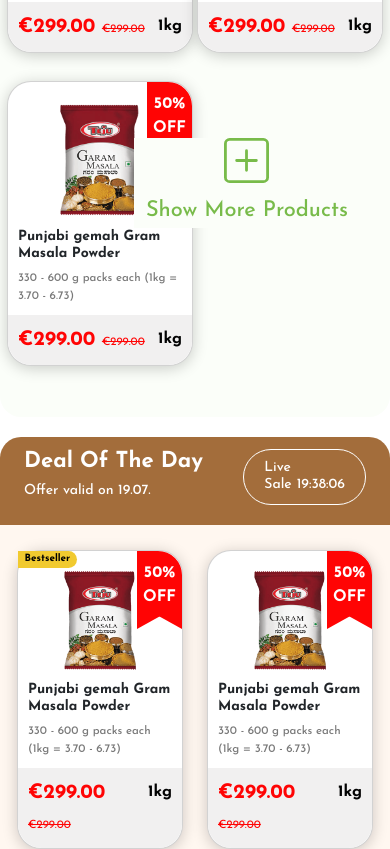
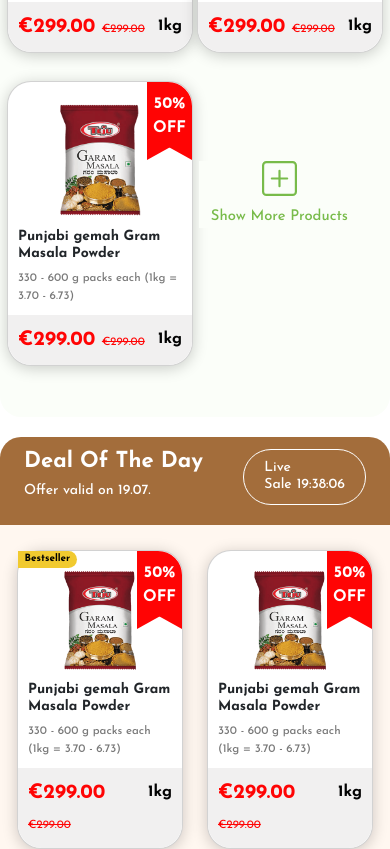
Before and after one commit to RanjeetCodingBrakets/pftOnline, a React (Create React App) app: page /promotionalPage in a window 390 px wide. Shown: the part 2280-3129 px from the top of the page. Built offline with nearby package versions, Linux system fonts and the light colour scheme; a web font is replaced by a local one.

Commit message:
updated code

```diff
--- a/src/components/promotionalComponent/promotional.css
+++ b/src/components/promotionalComponent/promotional.css
@@ -470,6 +470,14 @@
   left: 95px;}
   sonderangebot-banner::before {
     right: 96px;}
+
+    .showMore-btn span {
+      font-size: 14.79px;
+  }
+  .showMore-icon {
+    font-size: 35px;
+    margin-bottom: 8px;
+  }
 }
 
 @media (min-width: 545px) and (max-width: 767px) {
@@ -523,6 +531,7 @@
 .offer-option .promotion-m-xs{
   margin-top: 20px !important;
 }
+
 }
 
 @media (min-width: 768px) and (max-width: 991px) {
@@ -581,4 +590,5 @@
     margin-top: 20px !important;
   }
 
+
 }
```
Also changed, not shown: 1 other file (tests, documents, lock files or other folders).
